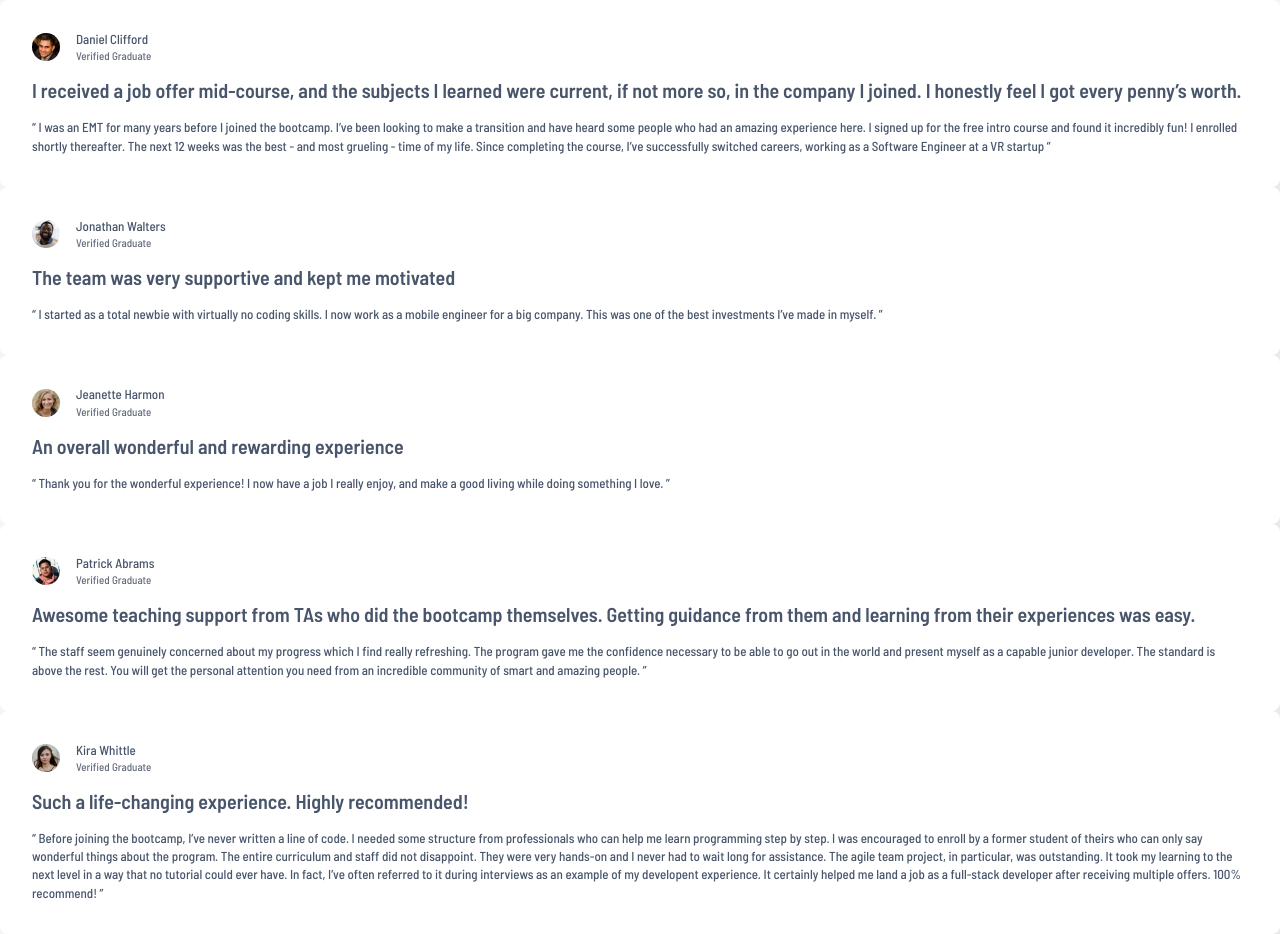
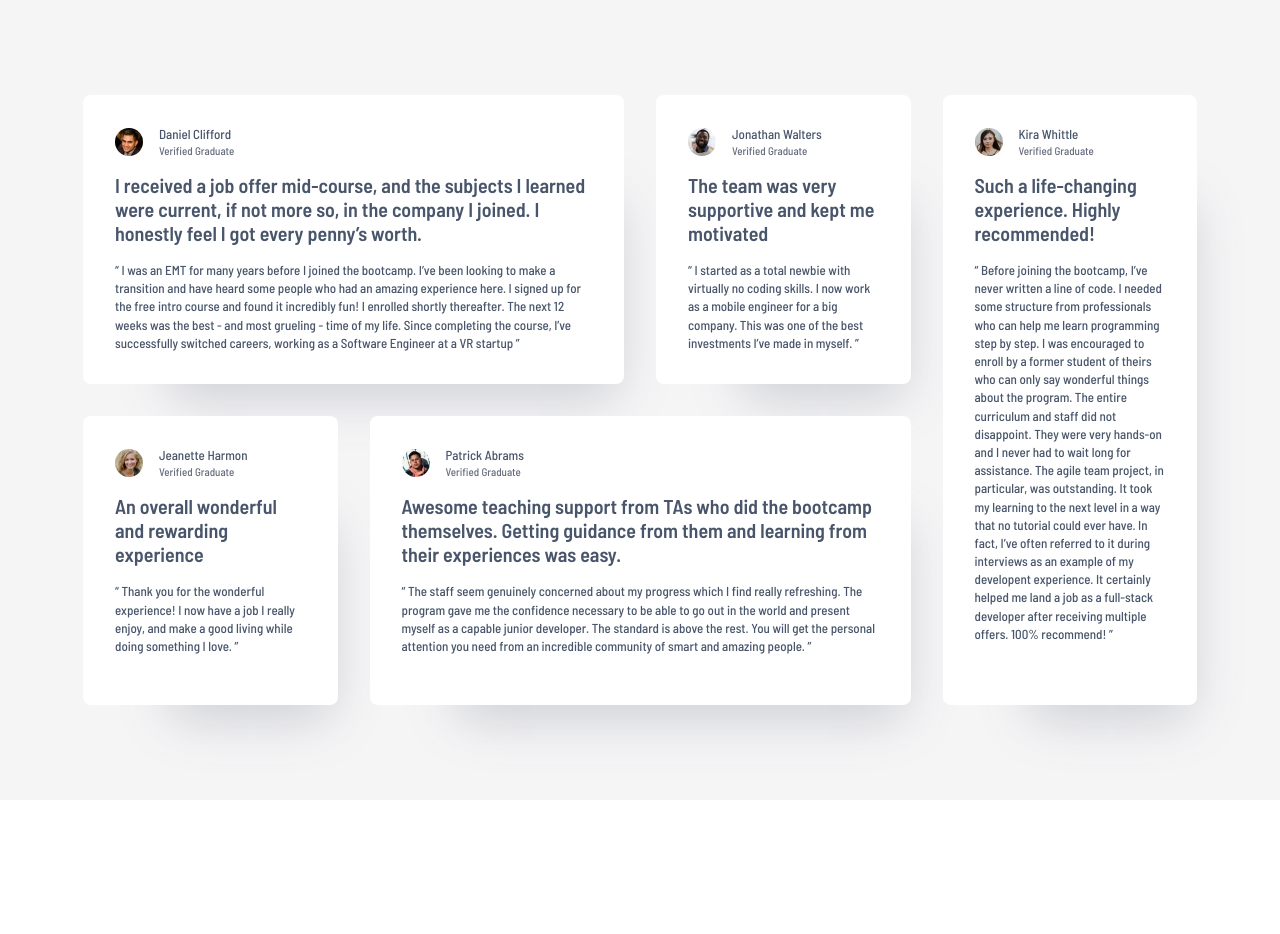
Before and after one commit to RicardoGeada/fm-testimonials-grid-section, an Angular app: page / in a window 1280 px wide. After the commit the page ends 800 px from the top, so only its background shows below. Built offline with nearby package versions, Linux system fonts and the light colour scheme.

Commit message:
style(main-page): add styles for testimonials-grid layout

```diff
--- a/src/app/pages/main-page/main-page.component.html
+++ b/src/app/pages/main-page/main-page.component.html
@@ -1,5 +1,7 @@
 <div class="main-page">
-    @for(testimonial of testimonials; track testimonial) {
-        <app-testimonial-card [testimonial]="testimonial"></app-testimonial-card>
+  <div class="testimonials-grid">
+    @for(testimonial of testimonials; track testimonial; let i = $index) {
+    <app-testimonial-card [testimonial]="testimonial" class="area-{{ i }}"></app-testimonial-card>
     }
+  </div>
 </div>
--- a/src/app/pages/main-page/main-page.component.scss
+++ b/src/app/pages/main-page/main-page.component.scss
@@ -1,4 +1,56 @@
+$grid-areas: (0, 1, 2, 3, 4);
+
 .main-page {
-    background-color: #F6F5F6;
-    min-height: 100vh;
+  background-color: #f6f5f6;
+  min-height: 100vh;
+  padding: 73px 35px;
+  display: flex;
+  justify-content: center;
+  align-items: center;
 }
+
+.testimonials-grid {
+  display: grid;
+  gap: var(--space-400);
+
+  @each $i in $grid-areas {
+    .area-#{$i} {
+      grid-area: a#{$i};
+    }
+  }
+
+  grid-template-columns: 1fr;
+  grid-template-areas:
+    "a0"
+    "a1"
+    "a2"
+    "a3"
+    "a4";
+}
+
+@media (min-width: 768px) {
+  .main-page {
+    padding: 80px 60px;
+  }
+
+  .testimonials-grid {
+    grid-template-rows: repeat(4, 1fr);
+    grid-template-columns: repeat(2, 1fr);
+    grid-template-areas:
+      "a0 a0"
+      "a1 a2"
+      "a3 a3"
+      "a4 a4";
+  }
+}
+
+@media (min-width: 1080px) {
+  .testimonials-grid {
+    max-width: 1114px;
+    grid-template-rows: repeat(2, 1fr);
+    grid-template-columns: repeat(4, 1fr);
+    grid-template-areas:
+      "a0 a0 a1 a4"
+      "a2 a3 a3 a4";
+  }
+}
--- a/src/app/shared/components/testimonial-card/testimonial-card.component.scss
+++ b/src/app/shared/components/testimonial-card/testimonial-card.component.scss
@@ -8,6 +8,7 @@
     flex-direction: column;
     gap: var(--space-200);
     box-shadow: 40px 60px 50px -47px rgba($color: #48556A, $alpha: 0.24);
+    height: 100%;
 
 
     &__profile {
```
